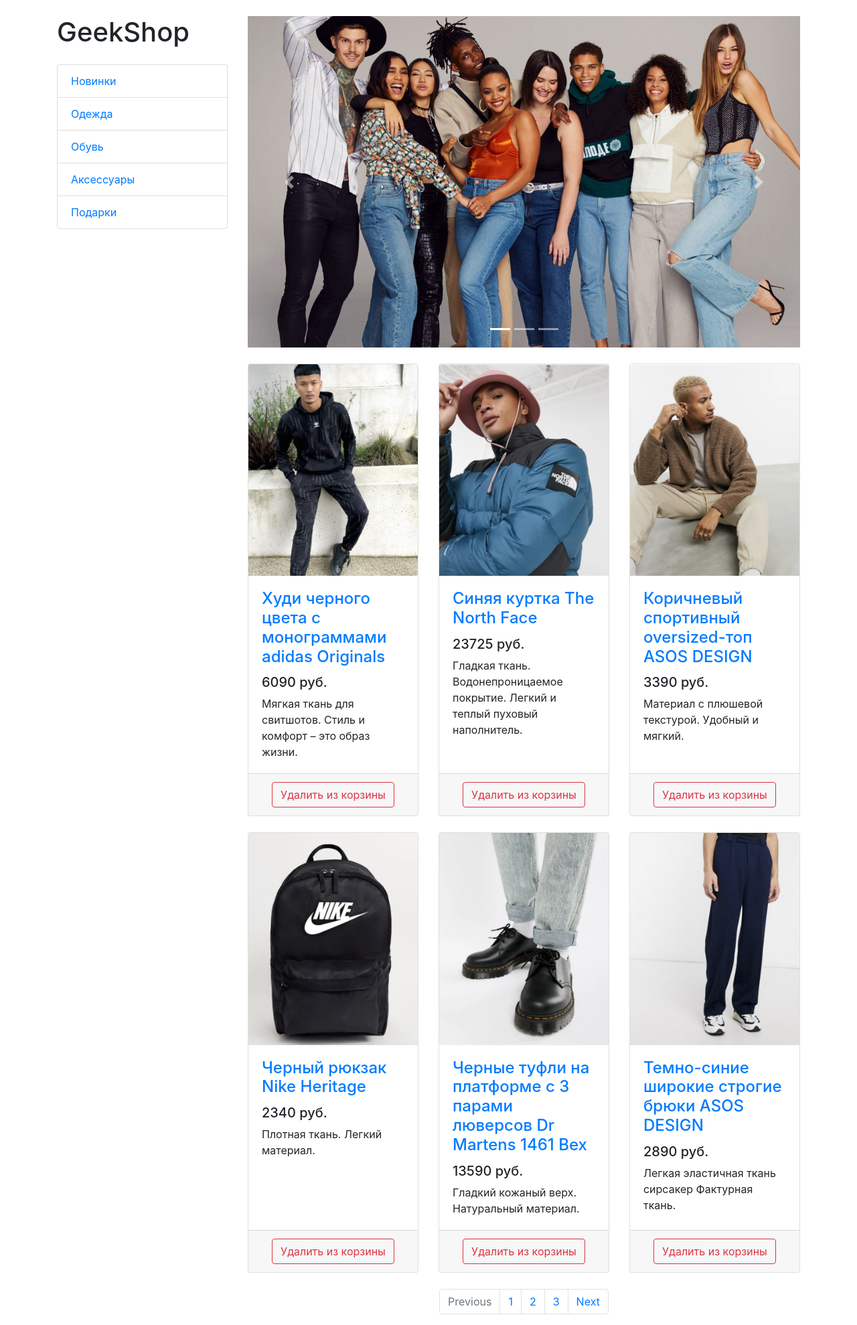
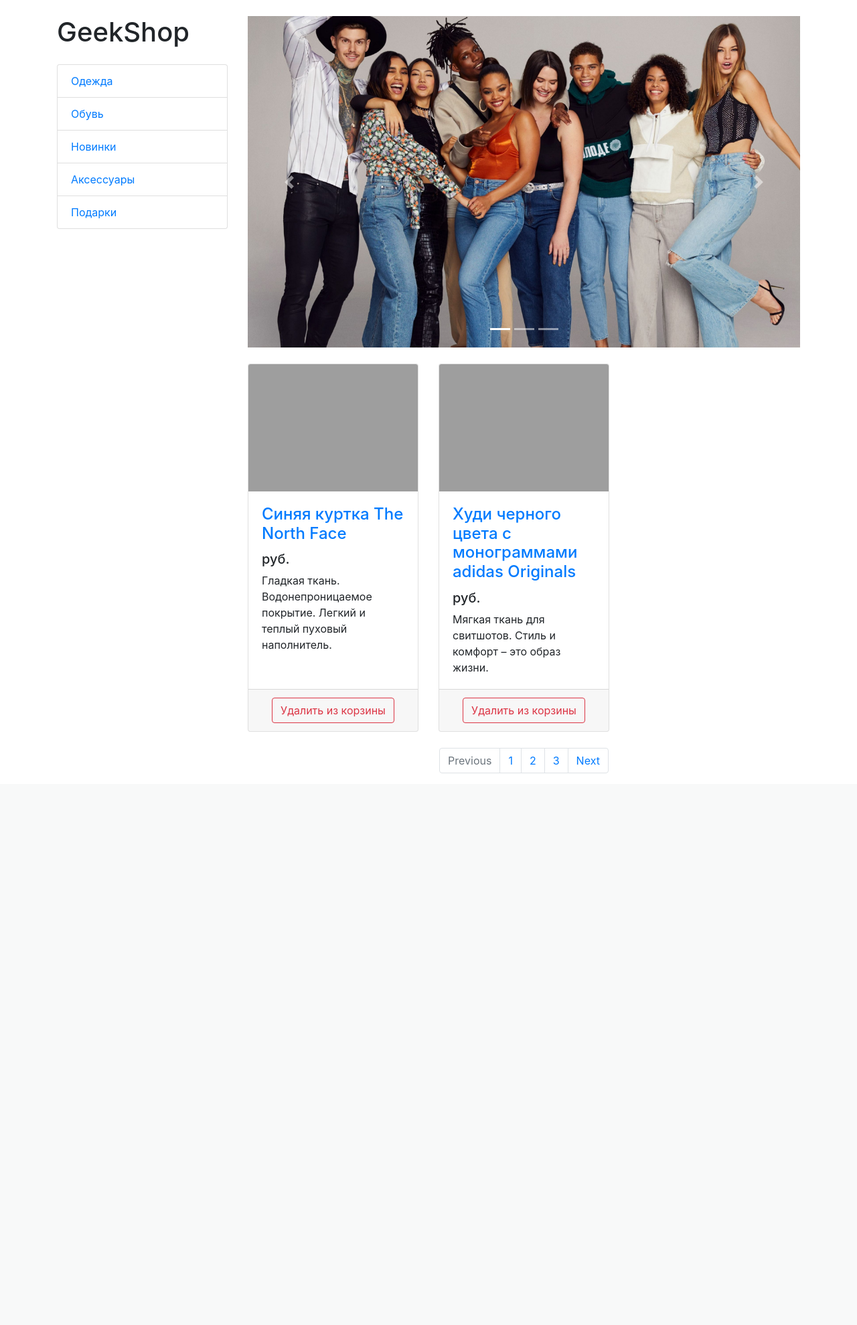
Before and after one commit to sergey200519/geekshop-server2, a Django app: page /products/ in a window 1280 px wide. Shown: the part 56-2035 px from the top of the page at 67% size. After the commit the page ends 1211 px from the top, so only its background shows below. Run offline with Django 4.2, Linux system fonts and the light colour scheme; data comes from the database, SQL or seed files in the repository; both versions use the stored data as it was after the commit; some libraries are stand-ins or nearby versions; grey boxes are pictures that could not be loaded.

Commit message:
before_h/w_lesson3

```diff
--- a/geekshop/mainapp/models.py
+++ b/geekshop/mainapp/models.py
@@ -6,7 +6,7 @@ class ProductCategories(models.Model):
     description = models.TextField(blank=True, null=True)
 
     def __str__(self):
-        return f"{self.name} | {self.description}"
+        return self.name
 
 
 class Product(models.Model):
--- a/geekshop/mainapp/templates/mainapp/products.html
+++ b/geekshop/mainapp/templates/mainapp/products.html
@@ -58,7 +58,7 @@
               <div class="card h-100">
                 <a href="#">
                   <img class="card-img-top"
-                       src="{% static "" %}{{ product.img_url }}" alt="">
+                       src="{{ product.image.url }}" alt="">
                 </a>
                 <div class="card-body">
                   <h4 class="card-title">
--- a/geekshop/mainapp/views.py
+++ b/geekshop/mainapp/views.py
@@ -1,4 +1,6 @@
 from django.shortcuts import render
+from mainapp.models import Product, ProductCategories
+print(ProductCategories.objects.count())
 
 def index(request):
   context = {
@@ -8,41 +10,44 @@ def index(request):
   return render(request, "mainapp/index.html", context=context)
 
 def products(request):
-  context = {
-    "title_logo": "GeekShop",
-    "title": "GeekShop - Каталог",
-    "categories": [
-      {"name": "Новинки"},
-      {"name": "Одежда"},
-      {"name": "Обувь"},
-      {"name": "Аксессуары"},
-      {"name": "Подарки"}
-    ],
-    "products": [
-      {"name": "Худи черного цвета с монограммами adidas Originals",
-       "prise": 6090,
-       "description": "Мягкая ткань для свитшотов. Стиль и комфорт – это образ жизни.",
-       "img_url": "vendor/img/products/Adidas-hoodie.png"},
-      {"name": "Синяя куртка The North Face",
-       "prise": 23725,
-       "description": "Гладкая ткань. Водонепроницаемое покрытие. Легкий и теплый пуховый наполнитель.",
-       "img_url": "vendor/img/products/Blue-jacket-The-North-Face.png"},
-      {"name": "Коричневый спортивный oversized-топ ASOS DESIGN",
-       "prise": 3390,
-       "description": "Материал с плюшевой текстурой. Удобный и мягкий.",
-       "img_url": "vendor/img/products/Brown-sports-oversized-top-ASOS-DESIGN.png"},
-      {"name": "Черный рюкзак Nike Heritage",
-       "prise": 2340,
-       "description": "Плотная ткань. Легкий материал.",
-       "img_url": "vendor/img/products/Black-Nike-Heritage-backpack.png"},
-      {"name": "Черные туфли на платформе с 3 парами люверсов Dr Martens 1461 Bex",
-       "prise": 13590,
-       "description": "Гладкий кожаный верх. Натуральный материал.",
-       "img_url": "vendor/img/products/Black-Dr-Martens-shoes.png"},
-      {"name": "Темно-синие широкие строгие брюки ASOS DESIGN",
-       "prise": 2890,
-       "description": "Легкая эластичная ткань сирсакер Фактурная ткань.",
-       "img_url": "vendor/img/products/Dark-blue-wide-leg-ASOs-DESIGN-trousers.png"},
-    ]
-  }
-  return render(request, "mainapp/products.html", context=context)
+    # categories = []
+    # i = 0
+    # while i < ProductCategories.objects.count():
+    #     category = {"name": str(ProductCategories.objects.get(id=i))}
+    #     categories.append(category)
+    #     i += 1
+    # print(categories)
+    context = {
+        "title_logo": "GeekShop",
+        "title": "GeekShop - Каталог",
+        "categories": ProductCategories.objects.all(),
+        "products": Product.objects.all()
+
+        # [
+        #   {"name": "Худи черного цвета с монограммами adidas Originals",
+        #    "prise": 6090,
+        #    "description": "Мягкая ткань для свитшотов. Стиль и комфорт – это образ жизни.",
+        #    "img_url": "vendor/img/products/Adidas-hoodie.png"},
+        #   {"name": "Синяя куртка The North Face",
+        #    "prise": 23725,
+        #    "description": "Гладкая ткань. Водонепроницаемое покрытие. Легкий и теплый пуховый наполнитель.",
+        #    "img_url": "vendor/img/products/Blue-jacket-The-North-Face.png"},
+        #   {"name": "Коричневый спортивный oversized-топ ASOS DESIGN",
+        #    "prise": 3390,
+        #    "description": "Материал с плюшевой текстурой. Удобный и мягкий.",
+        #    "img_url": "vendor/img/products/Brown-sports-oversized-top-ASOS-DESIGN.png"},
+        #   {"name": "Черный рюкзак Nike Heritage",
+        #    "prise": 2340,
+        #    "description": "Плотная ткань. Легкий материал.",
+        #    "img_url": "vendor/img/products/Black-Nike-Heritage-backpack.png"},
+        #   {"name": "Черные туфли на платформе с 3 парами люверсов Dr Martens 1461 Bex",
+        #    "prise": 13590,
+        #    "description": "Гладкий кожаный верх. Натуральный материал.",
+        #    "img_url": "vendor/img/products/Black-Dr-Martens-shoes.png"},
+        #   {"name": "Темно-синие широкие строгие брюки ASOS DESIGN",
+        #    "prise": 2890,
+        #    "description": "Легкая эластичная ткань сирсакер Фактурная ткань.",
+        #    "img_url": "vendor/img/products/Dark-blue-wide-leg-ASOs-DESIGN-trousers.png"},
+        # ]
+    }
+    return render(request, "mainapp/products.html", context=context)
```
Also changed, not shown: geekshop/db.sqlite3, 4 other files.
